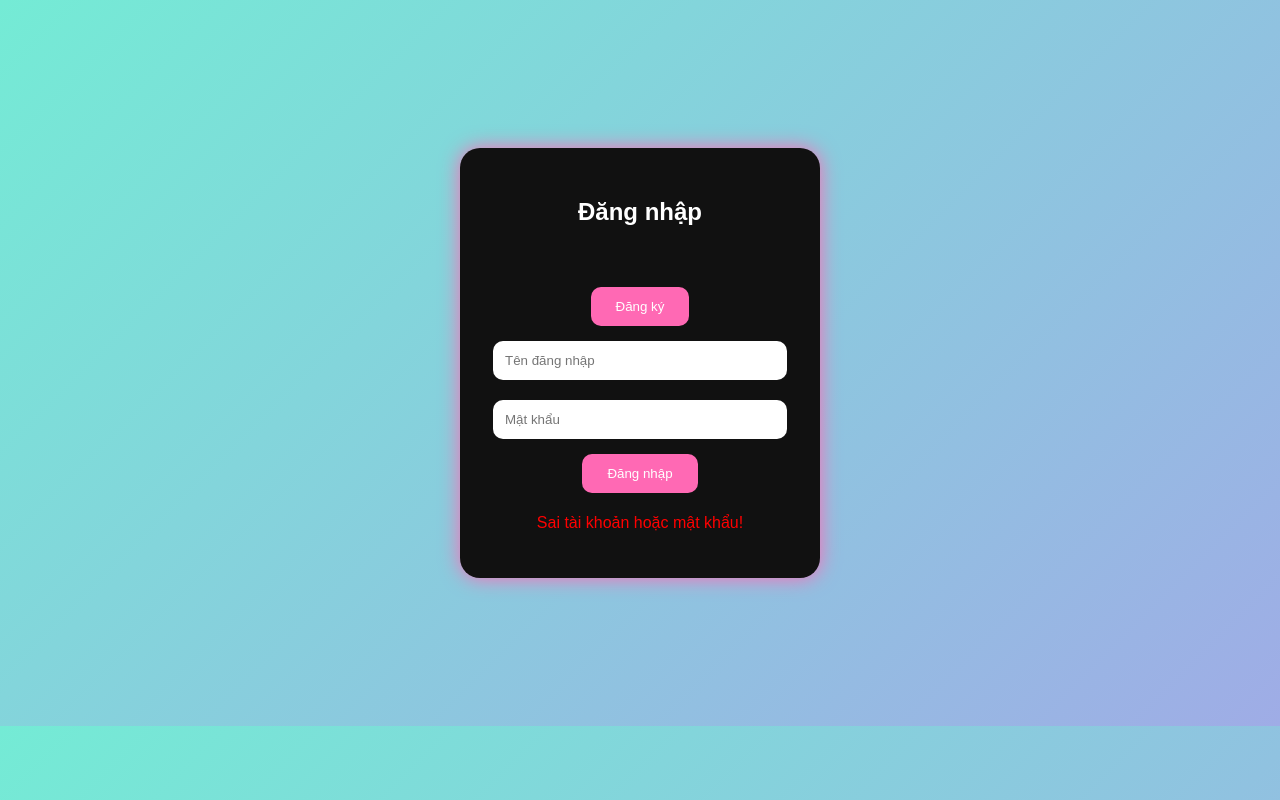
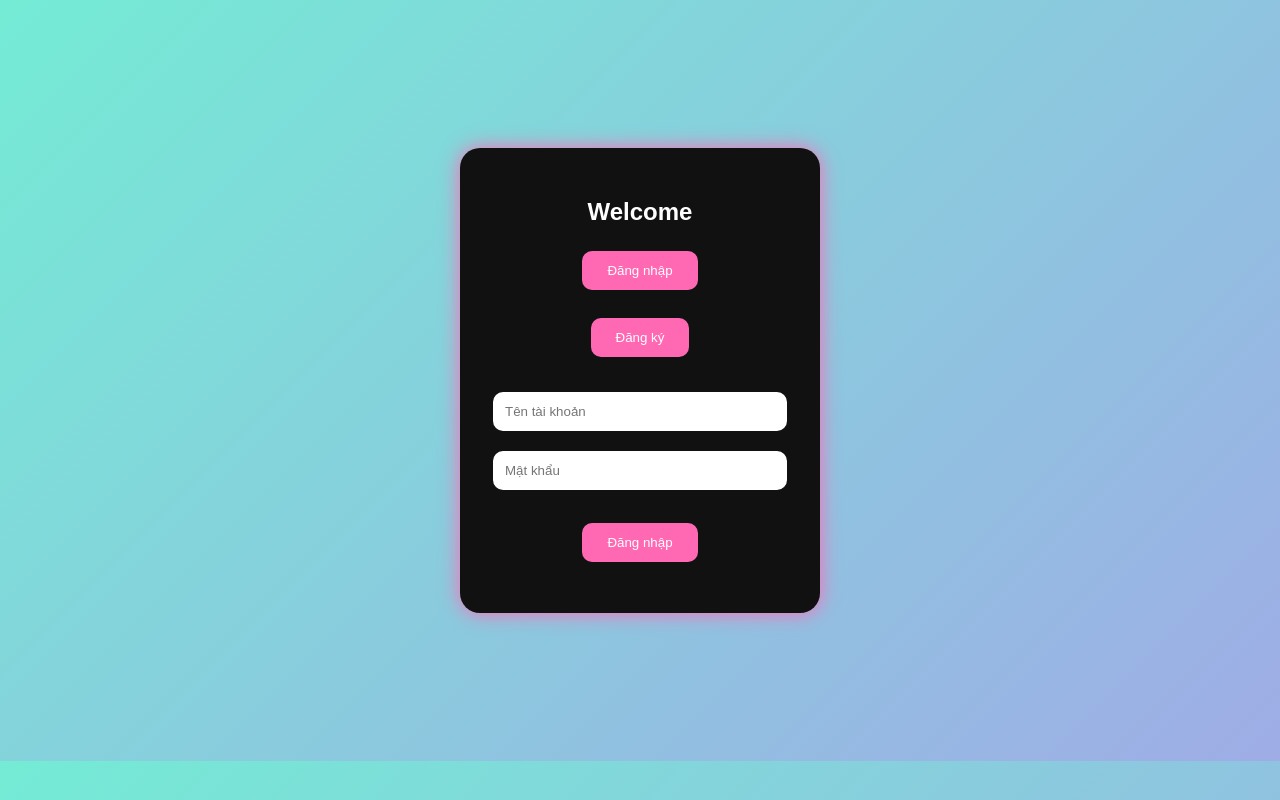
Before and after one commit to nguyenmav24-web/Ch-c-, a plain HTML site: page index.html in a window 1280 px wide. Both pictures are taken after a click on the button "Đăng nhập". Drawn offline with Linux system fonts and the light colour scheme.

Commit message:
Update index.html

```diff
--- a/index.html
+++ b/index.html
@@ -9,16 +9,29 @@
 </div>
 <body>
 <div id="login-box">
-    <h2>Đăng nhập</h2>
-<br><br>
 
-<button onclick="dangKy()">Đăng ký</button>
-    <input type="text" id="username" placeholder="Tên đăng nhập">
-    <input type="password" id="password" placeholder="Mật khẩu">
+    <h2>Welcome</h2>
 
-    <button onclick="dangNhap()">Đăng nhập</button>
+    <button onclick="showLogin()">Đăng nhập</button>
 
-    <p id="error"></p>
+    <br><br>
+
+    <button onclick="showRegister()">Đăng ký</button>
+
+    <div id="form-box" style="display:none; margin-top:20px;">
+
+        <input type="text" id="username" placeholder="Tên tài khoản">
+
+        <input type="password" id="password" placeholder="Mật khẩu">
+
+        <br><br>
+
+        <button id="actionBtn"></button>
+
+        <p id="error"></p>
+
+    </div>
+
 </div>
 
 <div id="web-content" style="display:none;">
```
